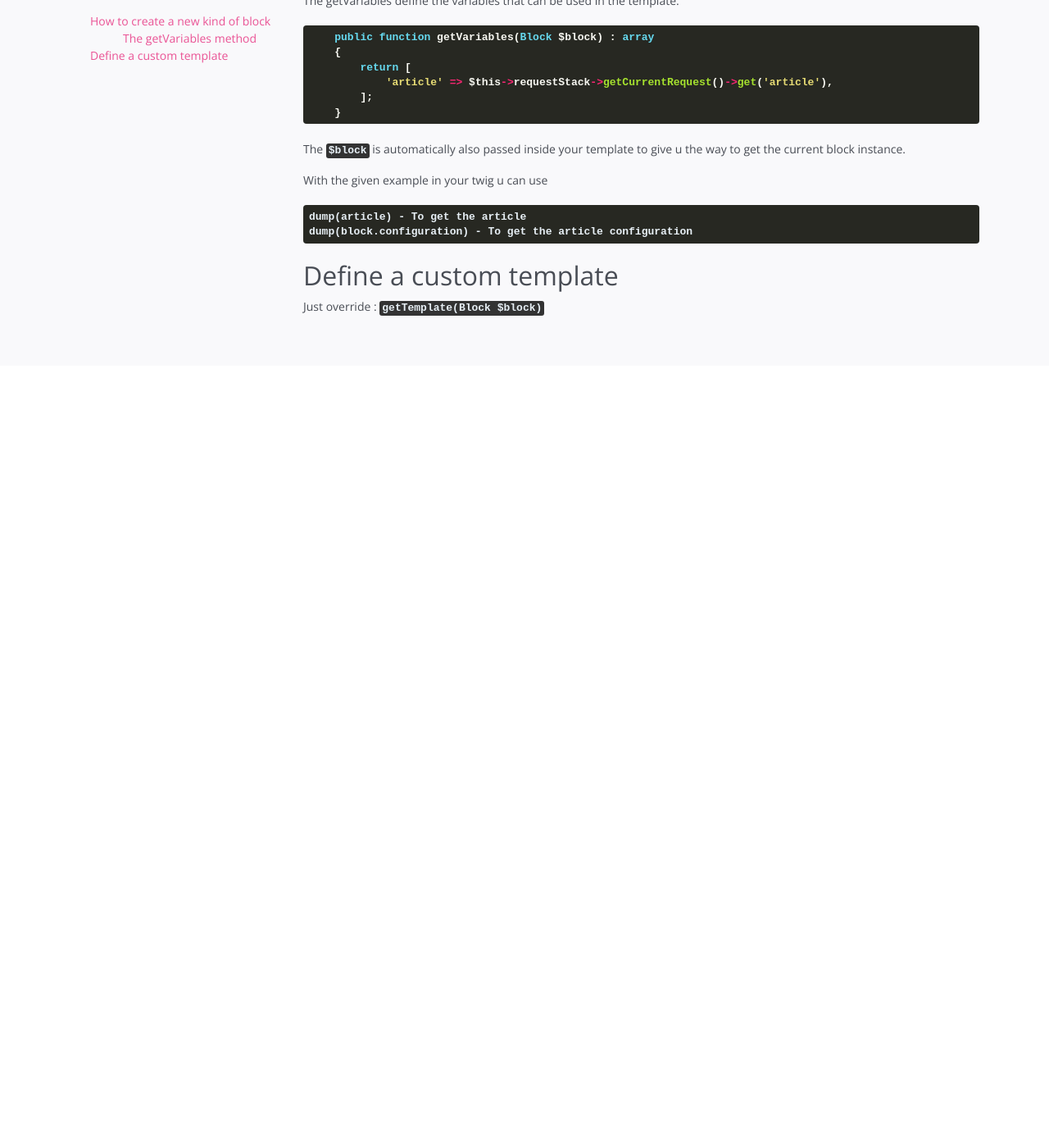
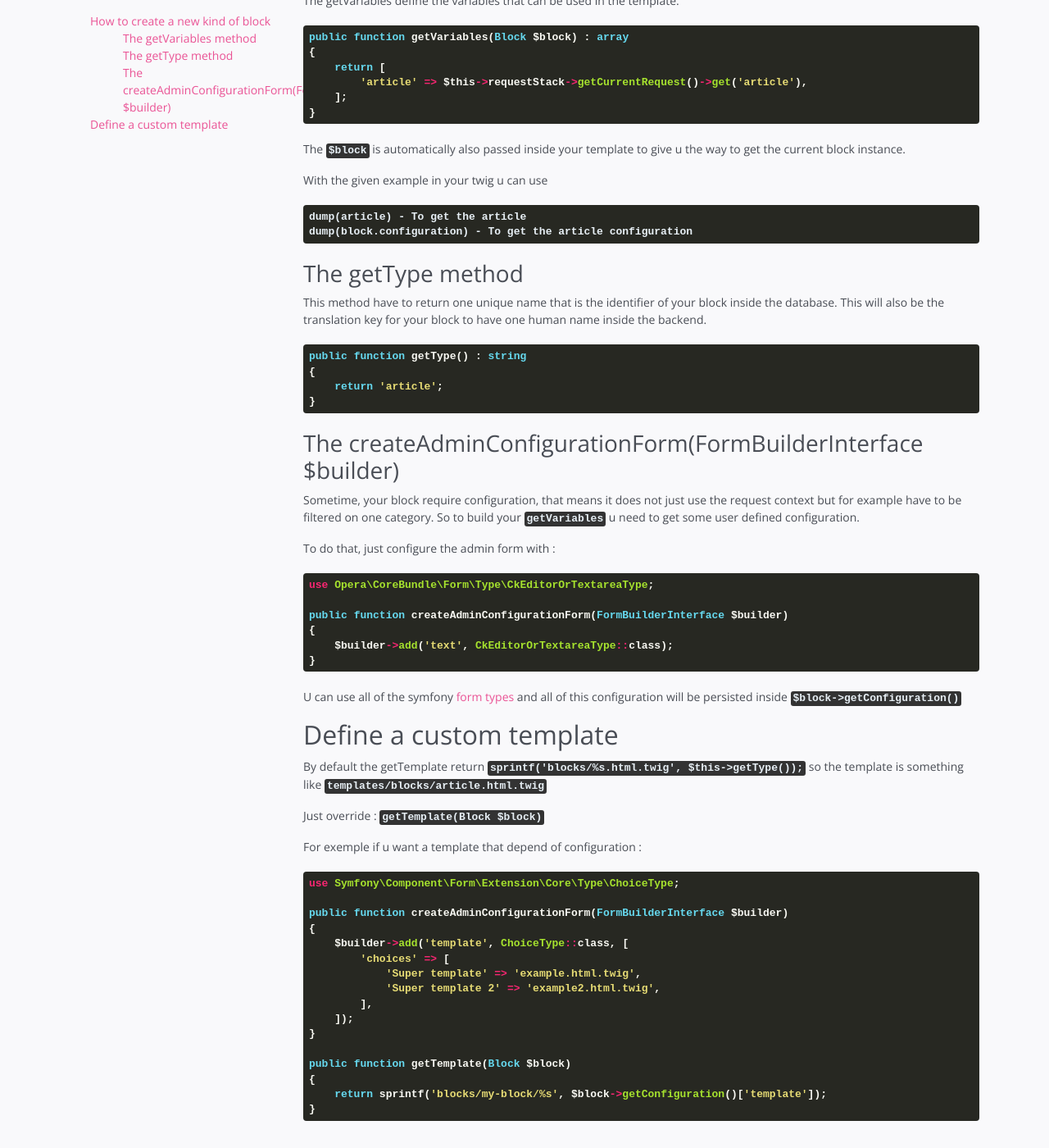
Before and after one commit to opera-project/opera-project.github.io, a Jekyll site: the page built from blocks.md, in a window 1280 px wide and 1400 px high, scrolled down 540 px. Shown: the whole window at 82% size. Built offline with Jekyll 4.4.1, drawn with Linux system fonts in a browser that asks for light colours; nearby versions of some CDN libraries; before the commit the page ends 1036 px from its top, so only the background shows below that; some of the changed text lies outside the part shown.

Commit message:
More docs

`````diff
--- a/blocks.md
+++ b/blocks.md
@@ -25,12 +25,12 @@ In the service u have to implements :
 The getVariables define the variables that can be used in the template.
 
 ```` php
-    public function getVariables(Block $block) : array
-    {
-        return [
-            'article' => $this->requestStack->getCurrentRequest()->get('article'),
-        ];
-    }
+public function getVariables(Block $block) : array
+{
+    return [
+        'article' => $this->requestStack->getCurrentRequest()->get('article'),
+    ];
+}
 ````
 
 The `$block` is automatically also passed inside your template to give u the way to get the current block instance.
@@ -43,6 +43,57 @@ dump(article) - To get the article
 dump(block.configuration) - To get the article configuration
 ````
 
+### The getType method
+
+This method have to return one unique name that is the identifier of your block inside the database. This will also be the translation key for your block to have one human name inside the backend.
+
+```` php
+public function getType() : string
+{
+    return 'article';
+}
+````
+
+### The createAdminConfigurationForm(FormBuilderInterface $builder)
+
+Sometime, your block require configuration, that means it does not just use the request context but for example have to be filtered on one category. So to build your `getVariables` u need to get some user defined configuration.
+
+To do that, just configure the admin form with :
+
+```` php
+use Opera\CoreBundle\Form\Type\CkEditorOrTextareaType;
+
+public function createAdminConfigurationForm(FormBuilderInterface $builder)
+{
+    $builder->add('text', CkEditorOrTextareaType::class);
+}
+````
+
+U can use all of the symfony [form types](https://symfony.com/doc/current/forms.html) and all of this configuration will be persisted inside `$block->getConfiguration()`
+
 ## Define a custom template
 
+By default the getTemplate return `sprintf('blocks/%s.html.twig', $this->getType());` so the template is something like `templates/blocks/article.html.twig`
+
 Just override : `getTemplate(Block $block)`
+
+For exemple if u want a template that depend of configuration :
+
+```` php
+use Symfony\Component\Form\Extension\Core\Type\ChoiceType;
+
+public function createAdminConfigurationForm(FormBuilderInterface $builder)
+{
+    $builder->add('template', ChoiceType::class, [
+        'choices' => [
+            'Super template' => 'example.html.twig',
+            'Super template 2' => 'example2.html.twig',
+        ],
+    ]);
+}
+
+public function getTemplate(Block $block)
+{
+    return sprintf('blocks/my-block/%s', $block->getConfiguration()['template']);
+}
+````
`````
Also changed, not shown: other parts of blocks.md (+1 -1 lines).
